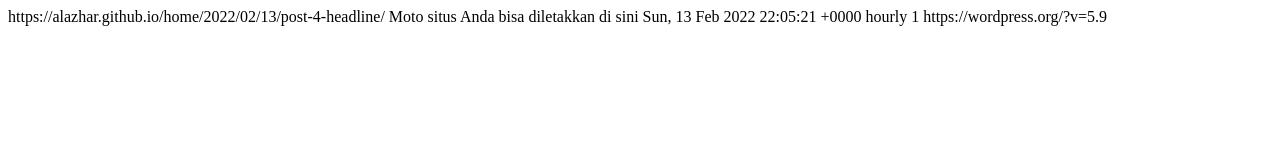
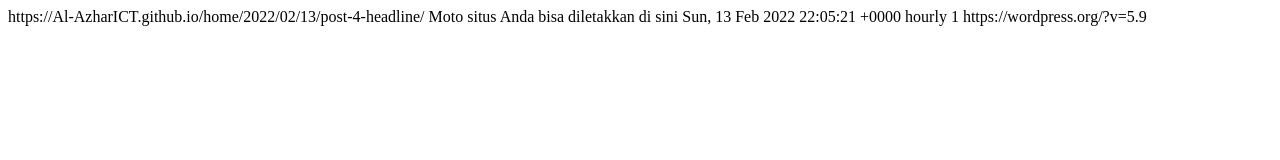
Before and after one commit to Al-AzharICT/home, a plain HTML site: page 2022/02/13/post-4-headline/feed/index.html in a window 1280 px wide. Drawn offline with Linux system fonts and the light colour scheme.

Commit message:
WP2Static UPDATE 2022/02/13/post-4-headline/feed/index.html

```diff
--- a/2022/02/13/post-4-headline/feed/index.html
+++ b/2022/02/13/post-4-headline/feed/index.html
@@ -8,8 +8,8 @@
 <channel>
 	<title>
 	Komentar di: Post 4 Headline	</title>
-	<atom:link href="https://alazhar.github.io/home/2022/02/13/post-4-headline/feed/" rel="self" type="application/rss+xml" />
-	<link>https://alazhar.github.io/home/2022/02/13/post-4-headline/</link>
+	<atom:link href="https://Al-AzharICT.github.io/home/2022/02/13/post-4-headline/feed/" rel="self" type="application/rss+xml" />
+	<link>https://Al-AzharICT.github.io/home/2022/02/13/post-4-headline/</link>
 	<description>Moto situs Anda bisa diletakkan di sini</description>
 	<lastBuildDate>Sun, 13 Feb 2022 22:05:21 +0000</lastBuildDate>
 	<sy:updatePeriod>
```
